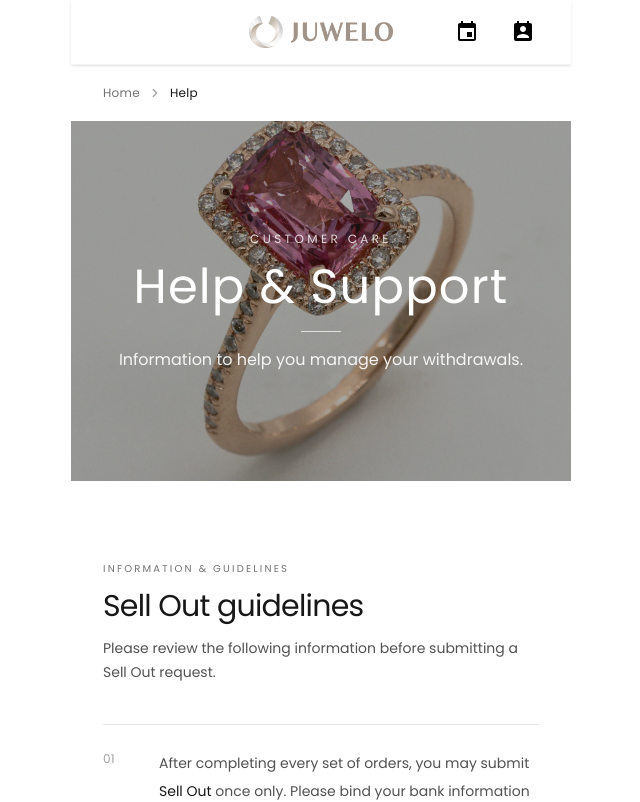
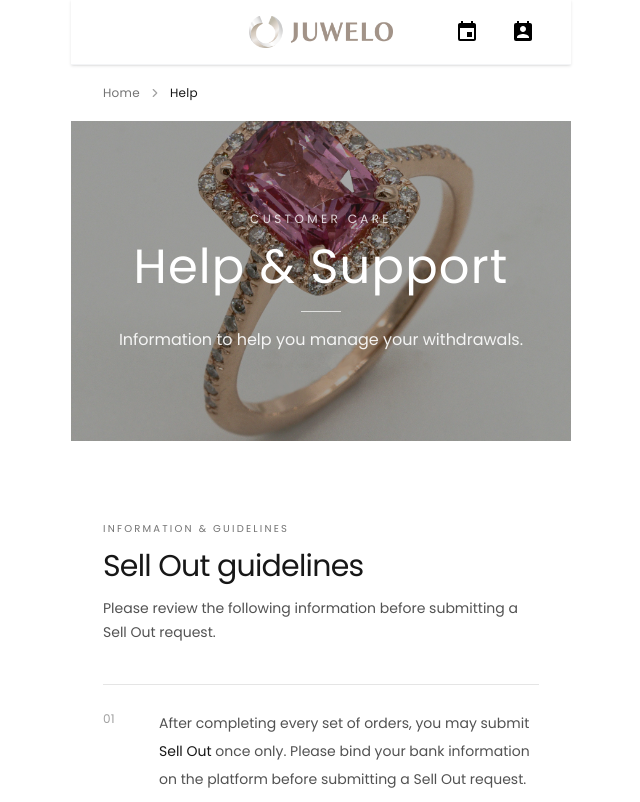
Before and after one commit to Mdsoyaib123/damiani_client, a React (Vite) app: page /help in a window 1280 px wide. Shown: the top 802 px of the page, without its empty margins (319-959 px from the left). Built offline with nearby package versions, Linux system fonts and the light colour scheme; no server answers.

Commit message:
refactor: update container max-width and section min-heights to use Tailwind spacing scale in BindAccount and Help pages

```diff
--- a/src/pages/BindAccount.tsx
+++ b/src/pages/BindAccount.tsx
@@ -150,7 +150,7 @@ const BindAccount = () => {
 
   return (
     <main className="min-h-screen bg-[#F5F5F3] px-3 py-5 text-neutral-900 sm:px-4">
-      <div className="mx-auto w-full max-w-[430px]">
+      <div className="mx-auto w-full max-w-107.5">
         {/* Page heading */}
         <header className="mb-5 px-1">
           <p className="text-[10px] font-semibold uppercase tracking-[0.18em] text-neutral-500">
--- a/src/pages/CashOut.tsx
+++ b/src/pages/CashOut.tsx
@@ -211,9 +211,9 @@ const CashOut = () => {
             <div className="flex min-w-0 items-center gap-3 border border-neutral-200 bg-[#FAFAF9] p-3">
               <div className="flex h-9 w-9 shrink-0 items-center justify-center border border-neutral-200 bg-white">
                 {isMobileBanking ? (
-                  <Smartphone className="h-[17px] w-[17px] text-neutral-700" />
+                  <Smartphone className="h-3 w-3 text-neutral-700" />
                 ) : (
-                  <Building2 className="h-[17px] w-[17px] text-neutral-700" />
+                  <Building2 className="h-3 w-3 text-neutral-700" />
                 )}
               </div>
 
--- a/src/pages/Help.tsx
+++ b/src/pages/Help.tsx
@@ -48,7 +48,7 @@ export default function Help() {
             </nav>
 
             {/* Hero */}
-            <section className="relative isolate flex min-h-[280px] items-center justify-center overflow-hidden sm:min-h-[360px]">
+            <section className="relative isolate flex min-h-70 items-center justify-center overflow-hidden sm:min-h-80">
                 <img
                     src={helpImage}
                     alt=""
```
